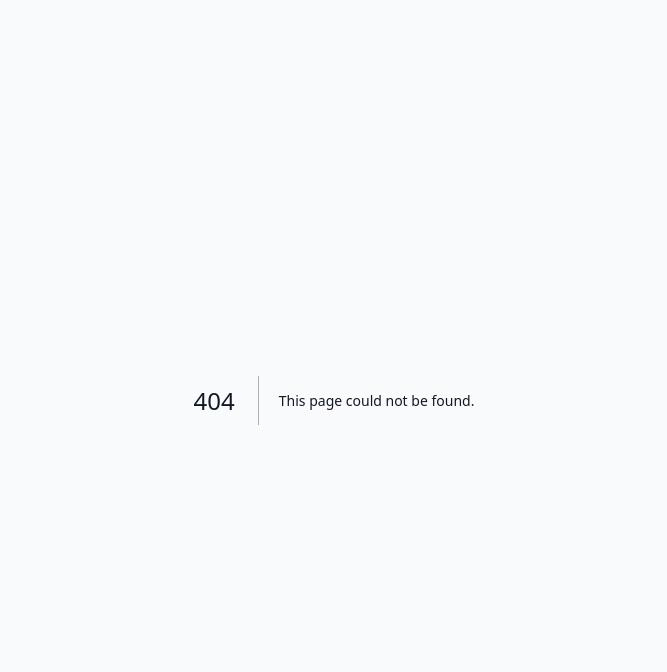
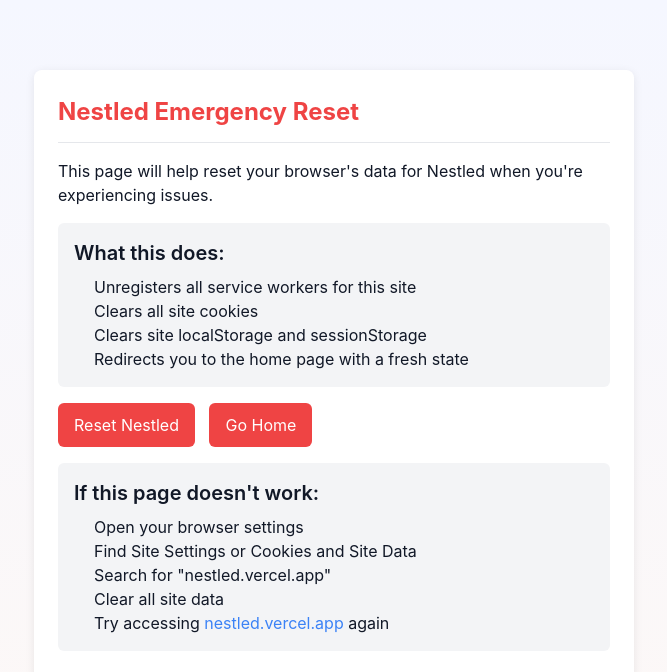
Before and after one commit to onchaincommerce/nestled, a Next.js app: page /emergency-reset in a window 1280 px wide. Before the commit this address had no page. Shown: the top 672 px of the page, without its empty margins (306-973 px from the left). Built offline with nearby package versions, Linux system fonts and the light colour scheme.

Commit message:
Emergency fix: Add safety pages and replace service worker with emergency version that unregisters itself

```diff
--- /dev/null
+++ b/app/bare/page.tsx
@@ -0,0 +1,57 @@
+'use client';
+
+export default function BarePage() {
+  // Using dangerouslySetInnerHTML to inject a very simple HTML page with no dependencies
+  return (
+    <div dangerouslySetInnerHTML={{ __html: `
+      <!DOCTYPE html>
+      <html lang="en">
+      <head>
+        <meta charset="UTF-8">
+        <meta name="viewport" content="width=device-width, initial-scale=1.0">
+        <title>Nestled - Minimal Page</title>
+        <style>
+          body {
+            font-family: sans-serif;
+            line-height: 1.5;
+            margin: 0;
+            padding: 20px;
+            background-color: #f9fafb;
+            color: #111827;
+            text-align: center;
+          }
+          .container {
+            max-width: 600px;
+            margin: 50px auto;
+            background-color: white;
+            border-radius: 8px;
+            padding: 24px;
+          }
+          h1 {
+            color: #ef4444;
+          }
+          a {
+            display: inline-block;
+            margin-top: 20px;
+            padding: 10px 16px;
+            background-color: #ef4444;
+            color: white;
+            text-decoration: none;
+            border-radius: 6px;
+          }
+        </style>
+      </head>
+      <body>
+        <div class="container">
+          <h1>Nestled</h1>
+          <p>This is a minimal page to test if the site is accessible.</p>
+          <p>If you can see this page, the site's server is functioning correctly.</p>
+          <p>The issue is likely with the service worker or browser cache.</p>
+
+          <a href="/emergency-reset">Reset Your Browser Data</a>
+        </div>
+      </body>
+      </html>
+    ` }} />
+  );
+}
--- /dev/null
+++ b/app/emergency-reset/page.tsx
@@ -0,0 +1,168 @@
+'use client';
+
+export default function EmergencyReset() {
+  // Using dangerouslySetInnerHTML to inject a complete HTML page
+  // This bypasses Next.js rendering to ensure it loads even if the rest of the app is broken
+  return (
+    <div dangerouslySetInnerHTML={{ __html: `
+      <!DOCTYPE html>
+      <html lang="en">
+      <head>
+        <meta charset="UTF-8">
+        <meta name="viewport" content="width=device-width, initial-scale=1.0">
+        <title>Emergency Reset - Nestled</title>
+        <style>
+          body {
+            font-family: -apple-system, BlinkMacSystemFont, 'Segoe UI', Roboto, Helvetica, Arial, sans-serif;
+            line-height: 1.5;
+            margin: 0;
+            padding: 20px;
+            background-color: #f9fafb;
+            color: #111827;
+          }
+          .container {
+            max-width: 600px;
+            margin: 50px auto;
+            background-color: white;
+            border-radius: 8px;
+            box-shadow: 0 2px 10px rgba(0, 0, 0, 0.08);
+            padding: 24px;
+          }
+          h1 {
+            color: #ef4444;
+            font-size: 24px;
+            margin-top: 0;
+            border-bottom: 1px solid #e5e7eb;
+            padding-bottom: 12px;
+          }
+          button {
+            background-color: #ef4444;
+            color: white;
+            border: none;
+            padding: 10px 16px;
+            border-radius: 6px;
+            cursor: pointer;
+            font-size: 16px;
+            margin-right: 10px;
+          }
+          .success {
+            background-color: #d1fae5;
+            color: #065f46;
+            padding: 12px;
+            border-radius: 6px;
+            margin: 16px 0;
+            display: none;
+          }
+          .error {
+            background-color: #fee2e2;
+            color: #b91c1c;
+            padding: 12px;
+            border-radius: 6px;
+            margin: 16px 0;
+            display: none;
+          }
+          .steps {
+            background-color: #f3f4f6;
+            padding: 16px;
+            border-radius: 6px;
+            margin: 16px 0;
+          }
+          .steps ol {
+            margin: 0;
+            padding-left: 20px;
+          }
+          a {
+            color: #3b82f6;
+            text-decoration: none;
+          }
+          a:hover {
+            text-decoration: underline;
+          }
+        </style>
+      </head>
+      <body>
+        <div class="container">
+          <h1>Nestled Emergency Reset</h1>
+          <p>This page will help reset your browser's data for Nestled when you're experiencing issues.</p>
+
+          <div id="status" class="success"></div>
+          <div id="error" class="error"></div>
+
+          <div class="steps">
+            <h3>What this does:</h3>
+            <ol>
+              <li>Unregisters all service workers for this site</li>
+              <li>Clears all site cookies</li>
+              <li>Clears site localStorage and sessionStorage</li>
+              <li>Redirects you to the home page with a fresh state</li>
+            </ol>
+          </div>
+
+          <button id="resetButton">Reset Nestled</button>
+          <button id="homeButton">Go Home</button>
+
+          <div class="steps">
+            <h3>If this page doesn't work:</h3>
+            <ol>
+              <li>Open your browser settings</li>
+              <li>Find Site Settings or Cookies and Site Data</li>
+              <li>Search for "nestled.vercel.app"</li>
+              <li>Clear all site data</li>
+              <li>Try accessing <a href="https://nestled.vercel.app">nestled.vercel.app</a> again</li>
+            </ol>
+          </div>
+        </div>
+
+        <script>
+          // Simple script to handle emergency reset
+          document.getElementById('resetButton').addEventListener('click', async function() {
+            const statusEl = document.getElementById('status');
+            const errorEl = document.getElementById('error');
+
+            try {
+              statusEl.style.display = 'block';
+              statusEl.textContent = 'Unregistering service workers...';
+
+              // Unregister all service workers
+              if ('serviceWorker' in navigator) {
+                const registrations = await navigator.serviceWorker.getRegistrations();
+                for (const registration of registrations) {
+                  await registration.unregister();
+                }
+                statusEl.textContent = 'Service workers unregistered. Clearing site data...';
+              }
+
+              // Clear cookies
+              document.cookie.split(';').forEach(cookie => {
+                document.cookie = cookie.trim().split('=')[0] + '=; expires=Thu, 01 Jan 1970 00:00:00 GMT; path=/';
+              });
+
+              // Clear storage
+              localStorage.clear();
+              sessionStorage.clear();
+
+              // Success
+              statusEl.textContent = 'Reset complete! Redirecting in 3 seconds...';
+
+              // Redirect with cache-busting parameter
+              setTimeout(() => {
+                window.location.href = '/?reset=' + Date.now();
+              }, 3000);
+
+            } catch (err) {
+              // Show error
+              errorEl.style.display = 'block';
+              errorEl.textContent = 'Error: ' + (err.message || 'Unknown error');
+              statusEl.style.display = 'none';
+            }
+          });
+
+          document.getElementById('homeButton').addEventListener('click', function() {
+            window.location.href = '/?reset=' + Date.now();
+          });
+        </script>
+      </body>
+      </html>
+    ` }} />
+  );
+}
```
Also changed, not shown: public/sw.js (+18 -97 lines).
